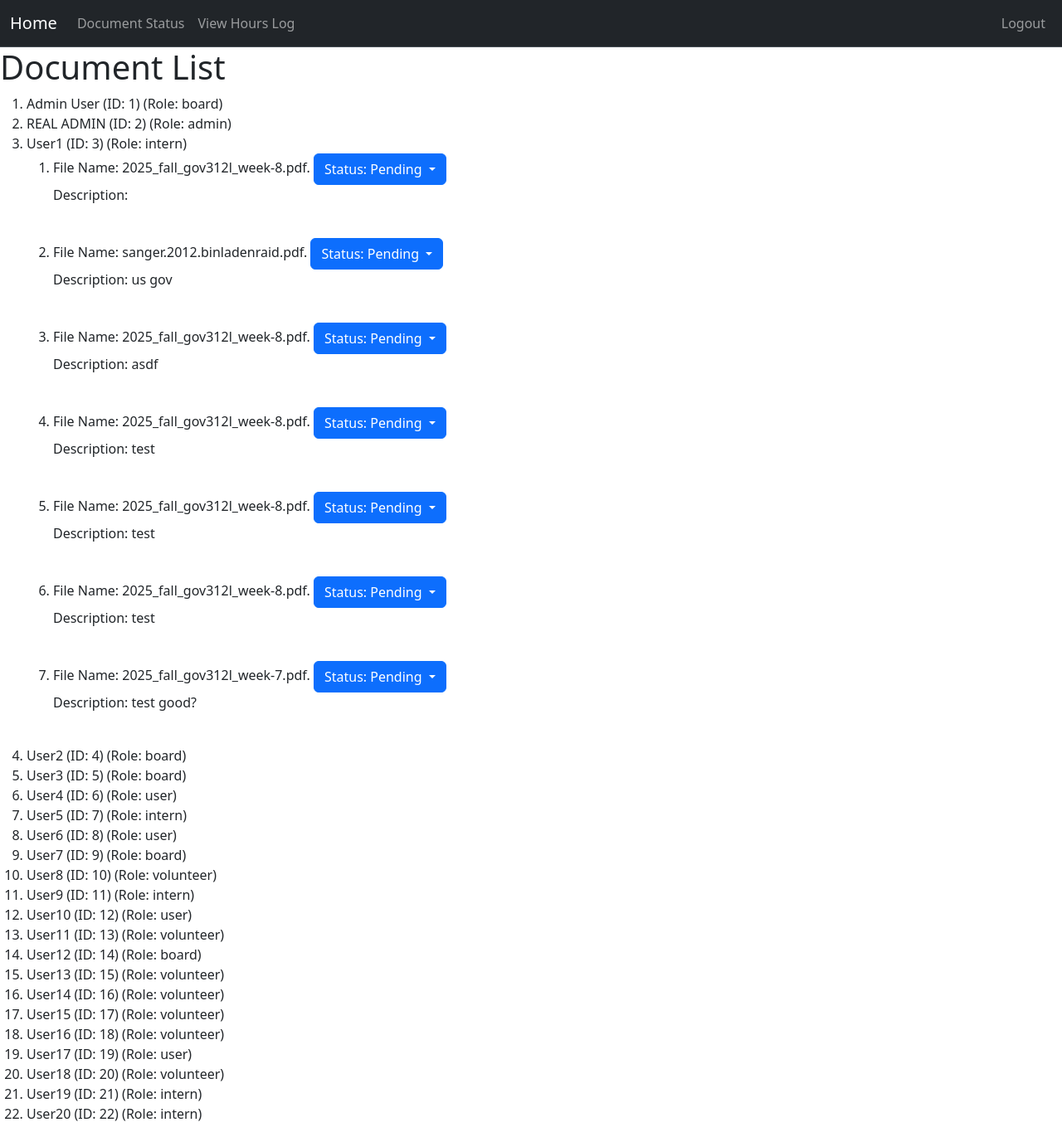
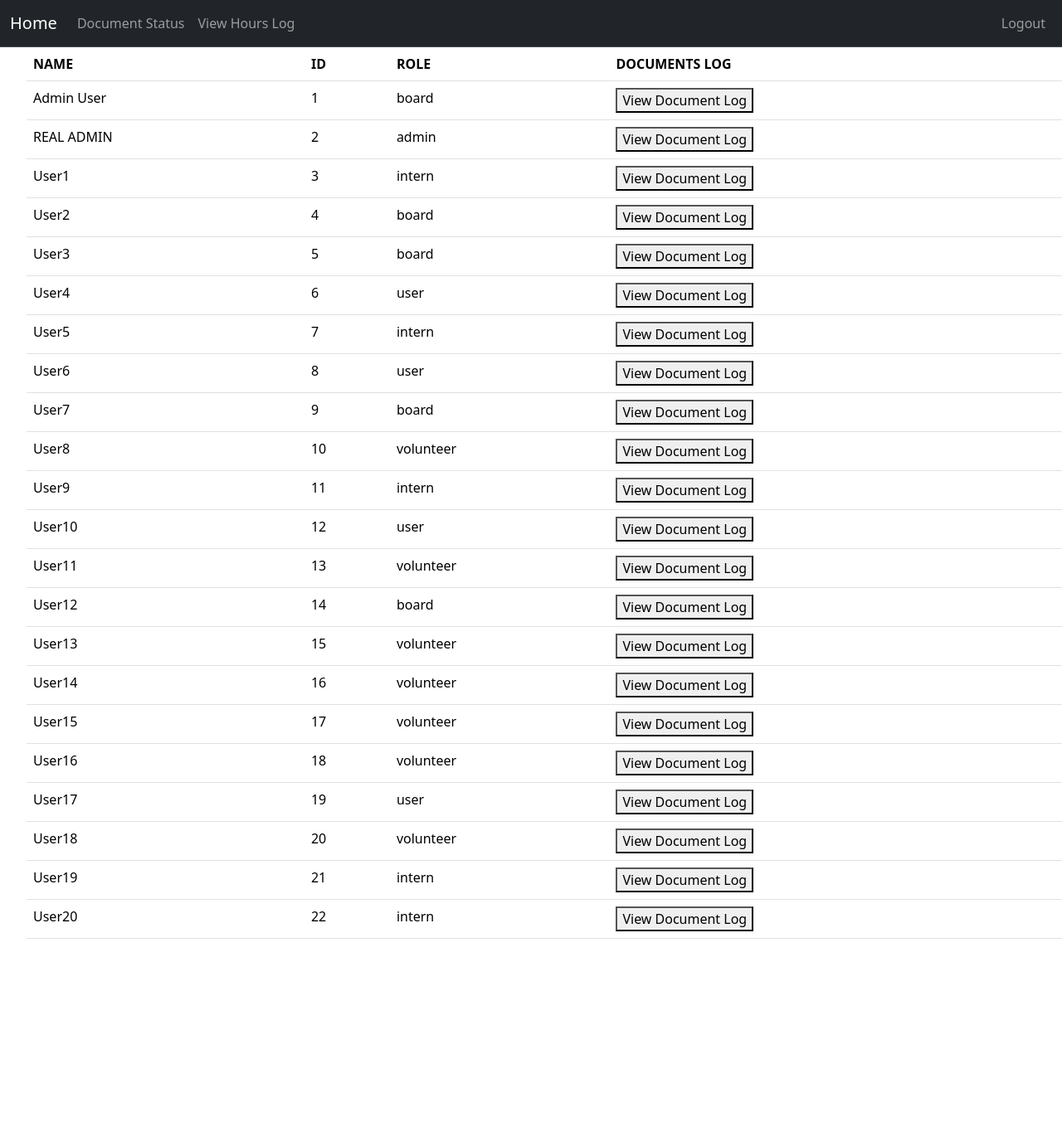
Before and after one commit to thunder-12345/Neopte_Onboarding_Platform, a Flask app: page /documents/status in a window 1280 px wide. Shown: the whole page at 83% size. After the commit the page ends 1132 px from the top, so only its background shows below. Run offline with Flask 3, Linux system fonts and the light colour scheme; a user stored in the database is signed in.

Commit message:
SCRUM-46 make document feature table-based and fix acknowledgement message location

```diff
--- a/app.py
+++ b/app.py
@@ -168,7 +168,7 @@ def specific_log_hours():
             return redirect(url_for(redirect_target.get(current_user.role, "user_dashboard")))
 
     # For volunteer/intern viewing their own hours
-    return render_template('specific_user_hours_log.html', user=current_user)
+    return render_template('specific_user_hours_log.html')
 
 # create a specific users hours log view
     # volunteer/intern view
@@ -231,10 +231,42 @@ def update_hours_log_status():
 
 # if volunteer or intern, view the documents they've uploaded and their status
 # if board or admin, view all documents and status and ability to change their status
-@app.route("/documents/status")
+@app.route("/documents/status", methods = ["GET", "POST"])
 @login_required
 @permission_required('volunteer')
 def document_status():
+    # handle file uploads
+    if request.method == 'POST':
+        uploaded_files = request.files.getlist('file')  # note: 'file' is the input name
+        saved_files = []
+
+        for f in uploaded_files:
+            if f.filename:  # skip empty uploads
+                if not allowed_file(f.filename):
+                    return render_template( "document_status_list.html",
+                                           names=saved_files,
+                                           msg="File extension not allowed",
+                                           allGood = False, justTriedUpload=True)
+
+        for f in uploaded_files:
+            if f.filename:  # skip empty uploads
+                f.save(os.path.join(app.config['UPLOAD_PATH'], f.filename))
+                saved_files.append(f.filename)
+                description = request.form.get("description", type=str)  # Get description from form
+                document = Document(
+                    filename=f.filename,
+                    doctype=f.content_type,
+                    description = description,
+                    user=current_user
+                )
+                db.session.add(document)
+                db.session.commit()
+
+        return render_template("document_status_list.html",
+                               names=saved_files,
+                               msg="File(s) uploaded successfully",
+                               allGood = True, justTriedUpload=True)
+
     if current_user.role in ['volunteer', 'intern']:
         documents = Document.query.filter_by(user_id=current_user.id).all()
         return render_template("document_status_list.html", documents=documents, role=current_user.role)
@@ -258,40 +290,22 @@ def update_document_status():
 def allowed_file(filename):
     return '.' in filename and filename.rsplit('.', 1)[1].lower() in app.config['UPLOAD_EXTENSIONS']
 
-# File upload success handler (handles file uploads and shows acknowledgement)
+@app.route("/specific/log/document", methods=["GET", "POST"])
 @login_required
-@app.route('/file/upload', methods = ['POST'])
-def file_upload():
-    if request.method == 'POST':
-        uploaded_files = request.files.getlist('file')  # note: 'file' is the input name
-        saved_files = []
+@permission_required('volunteer')
+def specific_log_document():
+    user_id = request.args.get('user_id') or request.form.get('user_id')
 
-        for f in uploaded_files:
-            if f.filename:  # skip empty uploads
-                if not allowed_file(f.filename):
-                    return render_template( "acknowledgement.html",
-                                           names=saved_files,
-                                           msg="File extension not allowed",
-                                           allGood = False )
+    if user_id:
+        user = User.query.get(user_id)
+        if user:
+            return render_template('specific_user_document.html', user=user)
+        else:
+            flash("User not found.")
+            return redirect(url_for(redirect_target.get(current_user.role, "user_dashboard")))
 
-        for f in uploaded_files:
-            if f.filename:  # skip empty uploads
-                f.save(os.path.join(app.config['UPLOAD_PATH'], f.filename))
-                saved_files.append(f.filename)
-                description = request.form.get("description", type=str)  # Get description from form
-                document = Document(
-                    filename=f.filename,
-                    doctype=f.content_type,
-                    description = description,
-                    user=current_user
-                )
-                db.session.add(document)
-                db.session.commit()
-
-        return render_template("acknowledgement.html",
-                               names=saved_files,
-                               msg="File(s) uploaded successfully",
-                               allGood = True)
+    # For volunteer/intern viewing their own document
+    return render_template('specific_user_document.html', user=current_user)
 
 # Registration route (handles user registration)
 @app.route("/register", methods=["GET", "POST"])
--- a/project/models.py
+++ b/project/models.py
@@ -2,7 +2,7 @@ from project import db, login_manager
 from werkzeug.security import generate_password_hash,check_password_hash
 from flask_login import UserMixin
 from typing import List
-from sqlalchemy import Date, DateTime, func
+from sqlalchemy import Date, DateTime, func, text
 from sqlalchemy.orm import DeclarativeBase, Mapped, mapped_column, relationship
 from datetime import date, datetime
 
@@ -42,12 +42,12 @@ class Hours(db.Model):
 
     id: Mapped[int] = mapped_column(primary_key=True)
     activity_name: Mapped[str] = mapped_column()
-    date: Mapped[datetime.date] = mapped_column(Date, server_default=func.current_date())
+    date: Mapped[datetime.date] = mapped_column(Date)
     start_time: Mapped[datetime.time] = mapped_column(db.Time)
     end_time: Mapped[datetime.time] = mapped_column(db.Time)
     amount: Mapped[float] = mapped_column()
     description: Mapped[str] = mapped_column()
-    status: Mapped[str] = mapped_column(default=("Pending"))  # "pending", "approved", "denied"
+    status: Mapped[str] = mapped_column(server_default=text("'Pending'"))  # "pending", "approved", "denied"
     user: Mapped["User"] = relationship("User", back_populates="hours")
 
     user_id: Mapped[int] = mapped_column(db.ForeignKey('users.id'), name="fk_hours_user_id")
--- a/project/templates/document_status_list.html
+++ b/project/templates/document_status_list.html
@@ -1,60 +1,75 @@
 {% extends "base.html" %}
 {% block content %}
 
-<h1>Document List</h1>
     <ol>
         {% if role != "admin" and role != "board" %}
-        <ol>
-            {% for doc in current_user.documents %}
-            <li>
-                <p>File Name: {{ doc.filename }}</p>
-                <p>Description: {{ doc.description }}</p>
-                <p>Status: {{ doc.status }}</p>
+
+        <div class="mb-3">
+            <form action="/documents/status" method="POST" enctype="multipart/form-data">
+                <label for="description" class="form-label mt-2">File Description</label>
+                <input class="form-control" type="text" name="description" id="description" placeholder="Enter file description" required>
                 <br>
-            </li>
-            {% endfor %}
-        </ol>
+                <label for="formFileMultiple" class="form-label">Upload your documents below!</label>
+                <input class="form-control" type="file" name="file" id="formFileMultiple" multiple >
+                <br>
+                <input type="submit" value="Upload">
+            </form>
+        </div>
+        {% if justTriedUpload %}
+            {% if allGood %}
+                <div class="alert alert-success d-flex align-items-center" role="alert">
+                    <svg class="bi flex-shrink-0 me-2" width="24" height="24" role="img" aria-label="Success:"><use xlink:href="#check-circle-fill"/></svg>
+                    <div>
+                        {{ msg }}
+                    </div>
+                </div>
+
+            {% else%}
+                <div class="alert alert-warning d-flex align-items-center" role="alert">
+                <svg class="bi flex-shrink-0 me-2" width="24" height="24" role="img" aria-label="Warning:"><use xlink:href="#exclamation-triangle-fill"/></svg>
+                <div>
+                    {{ msg }}
+                </div>
+                </div>
+            {% endif %}
+        {% endif %}
+
+        <br> <br>
+        <div class="d-grid gap-2">
+            <button class="btn btn-primary" type="button"><a class="nav-link" href="{{ url_for('specific_log_document') }}">VIEW DOCUMENTS UPLOADED</a></button>
+        </div>
+
         {% else %}
+            <!-- display user list which can then be clicked on to display the specific users documents -->
+            <table class="table table-hover">
+            <thead>
+                <tr>
+                <th scope="col">NAME</th>
+                <th scope="col">ID</th>
+                <th scope="col">ROLE</th>
+                <th scope="col">DOCUMENTS LOG</th>
+                </tr>
+            </thead>
+
+            <tbody>
 
             {% for user in users %}
-            <li>
-                {{ user.name }}
-                <span class="id">(ID: {{ user.id }})</span>
-                <span class="role">(Role: {{ user.role }})</span>
-                <ol>
-                {% for doc in user.documents %}
-                <li>
-                    <span>File Name: {{ doc.filename }}. <span>
-                    <div class="btn-group" role="group">
-                        <button id="btnGroupDrop1" type="button" class="btn btn-primary dropdown-toggle" data-bs-toggle="dropdown" aria-expanded="false">
-                        Status: {{ doc.status }}
-                        </button>
-                        <ul class="dropdown-menu" aria-labelledby="btnGroupDrop1">
-                        <form action="{{ url_for('update_document_status') }}" method="post" style="display:inline;">
-                            <input type="hidden" name="doc_id" value="{{ doc.id }}">
-                            <input type="hidden" name="new_status" value="Pending">
-                            <button type="submit" class="dropdown-item">Pending</button>
-                        </form>
-                        <form action="{{ url_for('update_document_status') }}" method="post" style="display:inline;">
-                            <input type="hidden" name="doc_id" value="{{ doc.id }}">
-                            <input type="hidden" name="new_status" value="Approved">
-                            <button type="submit" class="dropdown-item">Approved</button>
-                        </form>
-                        <form action="{{ url_for('update_document_status') }}" method="post" style="display:inline;">
-                            <input type="hidden" name="doc_id" value="{{ doc.id }}">
-                            <input type="hidden" name="new_status" value="Denied">
-                            <button type="submit" class="dropdown-item">Denied</button>
-                        </form>
-                        </ul>
-                    </div>
-                    <p>Description: {{ doc.description }}</p>
-                    <br>
-                </li>
-                {% endfor %}
-                </ol>
-            </li>
+
+                {% set log_num = loop.index %}
+
+                <form action="{{ url_for('specific_log_document') }}" method="get" style="display:inline;">
+                    <tr>
+                    <input type="hidden" name="user_id" value="{{ user.id }}">
+                    <td><span class="id">{{ user.name }}</span></td>
+                    <td><span class="id">{{ user.id }}</span></td>
+                    <td><span class="role">{{ user.role }}</span></td>
+                    <td><button type="submit">View Document Log</button></td>
+                    </tr>
+                </form>
+
             {% endfor %}
-
+            </tbody>
+            </table>
         {% endif %}
     </ol>
 {% endblock %}
--- a/project/templates/hours_log.html
+++ b/project/templates/hours_log.html
@@ -25,7 +25,7 @@
 
         {% else %}
             <!-- display user list which can then be clicked on to display the specific users documents -->
-             <table class="table table-hover">
+            <table class="table table-hover">
             <thead>
                 <tr>
                 <th scope="col">NAME</th>
@@ -36,7 +36,7 @@
             </thead>
             <tbody>
             {% for user in users %}
-            {% set log_num = loop.index %}
+                {% set log_num = loop.index %}
 
                 <form action="{{ url_for('specific_log_hours') }}" method="get" style="display:inline;">
                     <tr>
--- a/project/templates/specific_user_hours_log.html
+++ b/project/templates/specific_user_hours_log.html
@@ -43,7 +43,7 @@
 
         {% else %}
             <div class="username-header">
-                <h2>User Hour Log for {{current_user.name}}</h2>
+                <h2>User Hour Log for {{user.name}}</h2>
             </div>
             <br>
             {% for log in user.hours %}
```
Also changed, not shown: project/templates/acknowledgement.html (deleted, +0 -28 lines), project/templates/intern_home.html (+0 -10 lines), project/templates/specific_user_document.html (added, +83 -0 lines), instance/project.db, 3 other files.
